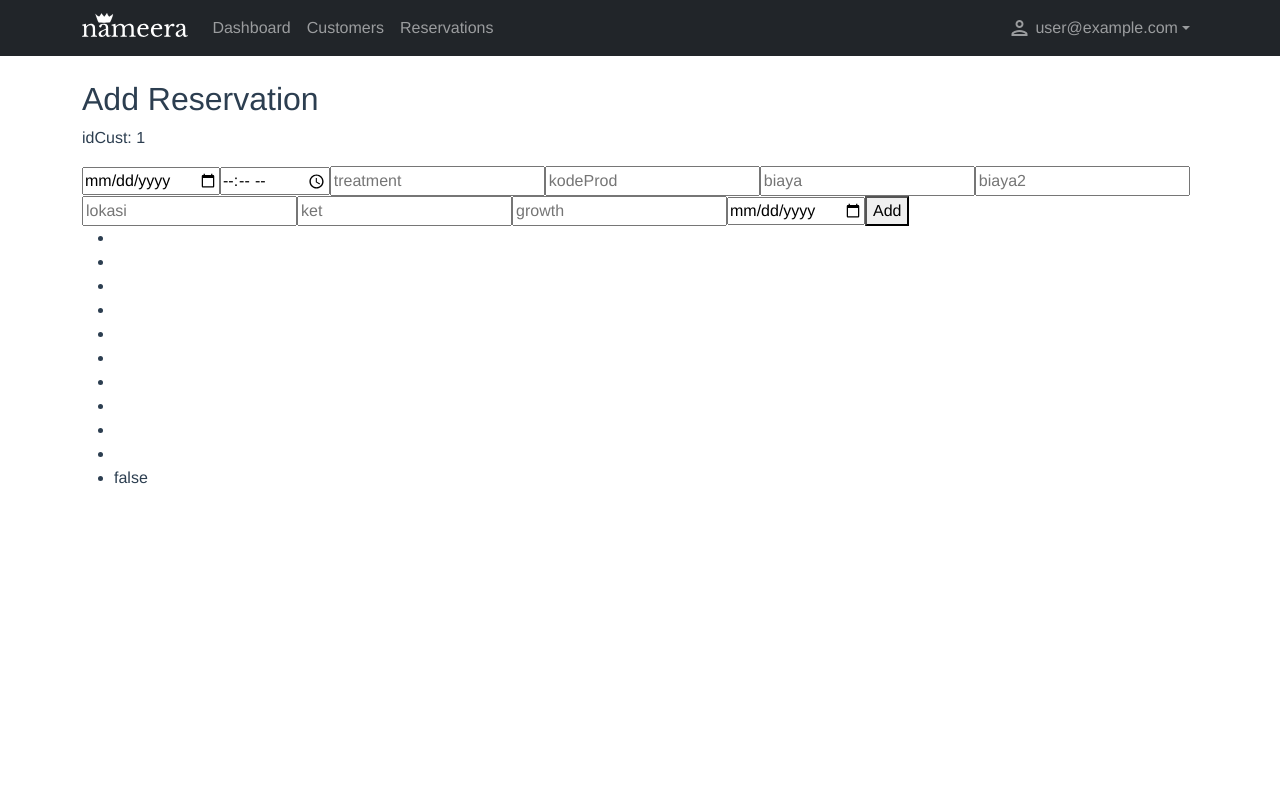
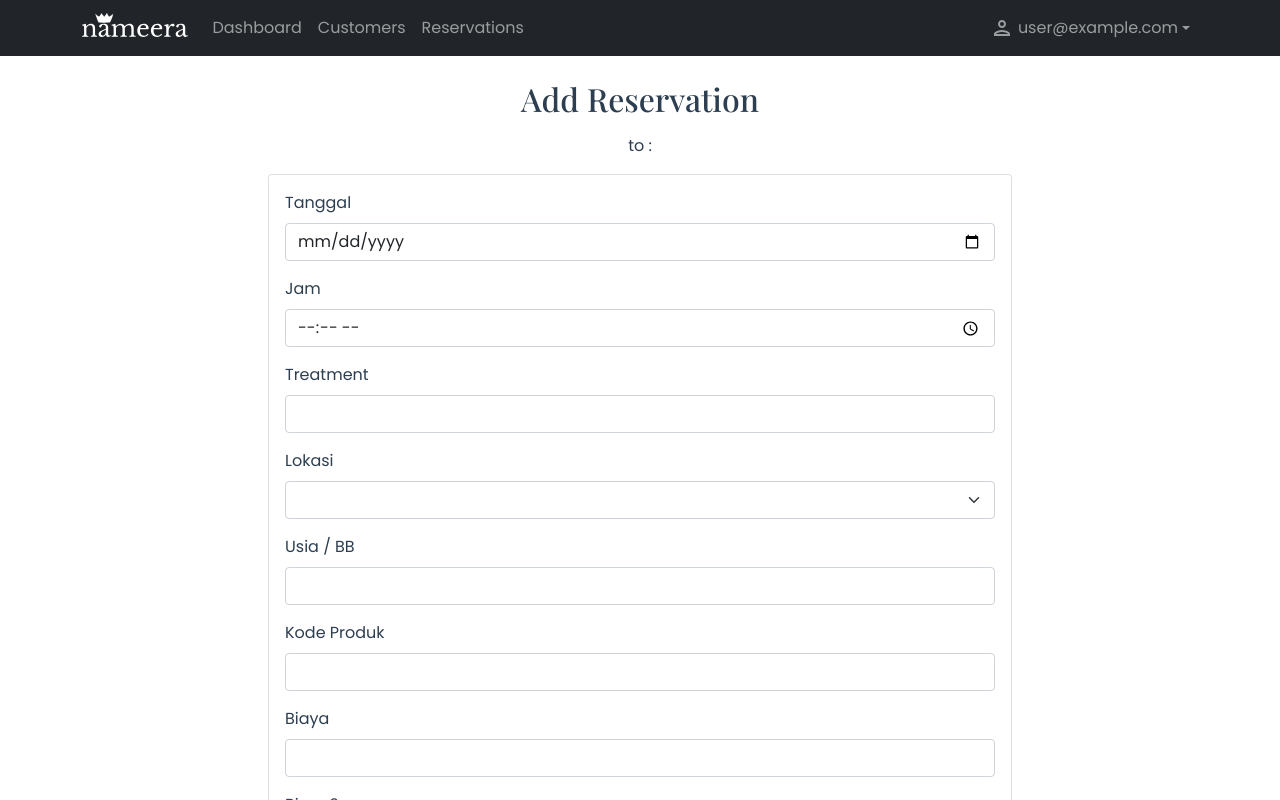
Before and after one commit to faiqnoov/nameera, a Vue app: page /admin/cust/1/add-res in a window 1280 px wide. Shown: the top 800 px of the page. Built offline with nearby package versions, Linux system fonts and the light colour scheme; no server answers; the database is empty; sample sign-in values are in the browser's storage.

Commit message:
Styling form, page title

```diff
--- a/src/assets/css/global.css
+++ b/src/assets/css/global.css
@@ -1,9 +1,21 @@
+@import url('https://fonts.googleapis.com/css2?family=Poppins:wght@300;400;500;600;700&display=swap');
+@import url('https://fonts.googleapis.com/css2?family=Playfair+Display:wght@400;500&display=swap');
+
+#app {
+  /* font-family: 'Playfair Display', serif; */
+  font-family: 'Poppins', sans-serif;
+}
+
 table a {
   text-decoration: none;
   color: inherit;
 }
 
-td, th {
+table th {
+  font-weight: 600;
+}
+
+table td, th {
   white-space: nowrap;
   overflow: hidden;
   vertical-align: middle;
--- a/src/components/Nav.vue
+++ b/src/components/Nav.vue
@@ -33,7 +33,7 @@
       </div>
     </nav>
   </div>
-  <div class="container pt-4">
+  <div class="container pt-4 pb-5">
     <router-view/>
   </div>
 </template>
@@ -71,6 +71,5 @@ export default {
 <style scoped>
 .router-link-active {
   font-weight: bold;
-  /* border-bottom: 2px solid gray; */
 }
 </style>
--- /dev/null
+++ b/src/components/small/PageTitle.vue
@@ -0,0 +1,11 @@
+<template>
+  <div class="d-flex justify-content-center mb-2">
+    <h2><slot></slot></h2>
+  </div>
+</template>
+
+<style scoped>
+h2 {
+  font-family: 'Playfair Display', serif;
+}
+</style>
--- a/src/router/index.js
+++ b/src/router/index.js
@@ -75,7 +75,6 @@ const routes = [
     path: '/admin/cust/:id/add-res',
     name: 'AddRes',
     component: AddRes,
-    props: true,
     beforeEnter: requireAuth
   },
   {
--- a/src/views/AddCust.vue
+++ b/src/views/AddCust.vue
@@ -1,30 +1,47 @@
 <template>
-  <form @submit.prevent="handleSubmit">
-    <!-- <input type="text" id="jenis" placeholder="jenis" v-model="data.jenis"> -->
-    <input type="text" id="nama" placeholder="nama" v-model="data.nama">
-    <input type="text" id="namaOrtu" placeholder="namaOrtu" v-model="data.namaOrtu">
-    <input type="text" id="alamat" placeholder="alamat" v-model="data.alamat">
-    <input type="text" id="medsos" placeholder="medsos" v-model="data.medsos">
-    <input type="date" id="tglLahir" placeholder="tglLahir" v-model="data.tglLahir">
-    <input type="text" id="noTelp" placeholder="noTelp" v-model="data.noTelp">
+  <page-title>Tambah Customer</page-title>
 
-    <button>Add</button>
-  </form>
-
-  <div>
-    <ul>
-      <li>{{data.nama}}</li>
-      <li>{{data.namaOrtu}}</li>
-      <li>{{data.alamat}}</li>
-      <li>{{data.medsos}}</li>
-      <li>{{data.tglLahir}}</li>
-      <li>{{data.noTelp}}</li>
-    </ul>
+  <div class="d-flex justify-content-center">
+    <div class="card col-md-8">
+      <div class="card-body">
+        <form @submit.prevent="handleSubmit">
+          <div class="mb-3">
+            <label for="nama" class="form-label">Nama</label>
+            <input type="text" class="form-control" id="nama" v-model="data.nama" required>
+          </div>
+          <div class="mb-3">
+            <label for="nOrtu" class="form-label">Nama Ortu*</label>
+            <input type="text" class="form-control" id="nOrtu" aria-describedby="nOrtuHelp" v-model="data.namaOrtu">
+            <div id="nOrtuHelp" class="form-text">*Kosongkan jika customer termasuk kategori dewasa.</div>
+          </div>
+          <div class="mb-3">
+            <label for="alamat" class="form-label">Alamat</label>
+            <input type="text" class="form-control" id="alamat" v-model="data.alamat">
+          </div>
+          <div class="mb-3">
+            <label for="medsos" class="form-label">Medsos</label>
+            <input type="text" class="form-control" id="medsos" v-model="data.medsos">
+          </div>
+          <div class="mb-3">
+            <label for="tgl" class="form-label">Tgl. Lahir</label>
+            <input type="date" class="form-control" id="tgl" v-model="data.tglLahir">
+          </div>
+          <div class="mb-3">
+            <label for="no" class="form-label">No. Telepon</label>
+            <input type="text" class="form-control" id="no" v-model="data.noTelp">
+          </div>
+          <div class="d-flex justify-content-end">
+            <button type="submit" class="btn btn-primary">Add</button>
+          </div>
+        </form>
+      </div>
+    </div>
   </div>
 </template>
 
 <script>
 import { ref } from 'vue'
+import PageTitle from '../components/small/PageTitle.vue'
 
 // firebase
 import { db } from '../firebase/config'
@@ -32,6 +49,9 @@ import { collection, addDoc } from 'firebase/firestore'
 import { useRouter } from 'vue-router'
 
 export default {
+  components: {
+    PageTitle
+  },
   setup() {
     const router = useRouter()
     const data = ref({
--- a/src/views/AddRes.vue
+++ b/src/views/AddRes.vue
@@ -1,37 +1,70 @@
 <template>
-  <h2>Add Reservation</h2>
+  <page-title>Add Reservation</page-title>
 
-  <p>idCust: {{ id }}</p>
-
-  <form @submit.prevent="handleSubmit">
-    <input type="date" id="tgl" placeholder="tgl" v-model="data.tgl">
-    <input type="time" id="jam" placeholder="jam" v-model="data.jam">
-    <input type="text" id="treatment" placeholder="treatment" v-model="data.treatment">
-    <input type="text" id="kodeProd" placeholder="kodeProd" v-model="data.kodeProd">
-    <input type="number" id="biaya" placeholder="biaya" v-model="data.biaya">
-    <input type="number" id="biaya2" placeholder="biaya2" v-model="data.biaya2">
-    <input type="text" id="lokasi" placeholder="lokasi" v-model="data.lokasi">
-    <input type="text" id="ket" placeholder="ket" v-model="data.ket">
-    <input type="text" id="growth" placeholder="growth" v-model="data.growth">
-    <input type="date" id="nextTreat" placeholder="nextTreat" v-model="data.nextTreat">
-
-    <button>Add</button>
-  </form>
-
-  <div>
-    <ul>
-      <li>{{data.tgl}}</li>
-      <li>{{data.jam}}</li>
-      <li>{{data.treatment}}</li>
-      <li>{{data.kodeProd}}</li>
-      <li>{{data.biaya}}</li>
-      <li>{{data.biaya2}}</li>
-      <li>{{data.lokasi}}</li>
-      <li>{{data.ket}}</li>
-      <li>{{data.growth}}</li>
-      <li>{{data.nextTreat}}</li>
-      <li>{{data.status}}</li>
-    </ul>
+  <div class="d-flex justify-content-center">
+    <p>to : <span v-if="cust">{{ cust.nama }}</span></p>
+  </div>
+  <div class="d-flex justify-content-center">
+    <div class="card col-md-8">
+      <div class="card-body">
+        <form @submit.prevent="handleSubmit">
+          <div class="mb-3">
+            <label for="tgl" class="form-label">Tanggal</label>
+            <input type="date" class="form-control" id="tgl" v-model="data.tgl" required>
+          </div>
+          <div class="mb-3">
+            <label for="jam" class="form-label">Jam</label>
+            <input type="time" class="form-control" id="jam" v-model="data.jam" required>
+          </div>
+          <div class="mb-3">
+            <label for="treatment" class="form-label">Treatment</label>
+            <input type="text" class="form-control" id="treatment" v-model="data.treatment" required>
+          </div>
+          <div class="mb-3">
+            <label for="lokasi" class="form-label">Lokasi</label>
+            <select class="form-select" id="lokasi" v-model="data.lokasi" required>
+              <option value="outlet">Outlet</option>
+              <option value="homecare">Homecare</option>
+            </select>
+          </div>
+          <div class="mb-3">
+            <label for="growth" class="form-label">Usia / BB</label>
+            <input type="text" class="form-control" id="growth" v-model="data.growth">
+          </div>
+          <div class="mb-3">
+            <label for="kp" class="form-label">Kode Produk</label>
+            <input type="text" class="form-control" id="kp" v-model="data.kodeProd">
+          </div>
+          <div class="mb-3">
+            <label for="biaya" class="form-label">Biaya</label>
+            <input type="number" class="form-control" id="biaya" v-model="data.biaya">
+          </div>
+          <div class="mb-3">
+            <label for="biaya2" class="form-label">Biaya2</label>
+            <input type="number" class="form-control" id="biaya2" v-model="data.biaya2">
+          </div>
+          <div class="mb-3">
+            <label for="pay" class="form-label">Pembayaran</label>
+            <select class="form-select" id="pay" v-model="data.payment">
+              <option value="transfer">Transfer</option>
+              <option value="cash">Cash</option>
+              <option value="lainnya">Lainnya</option>
+            </select>
+          </div>
+          <div class="mb-3">
+            <label for="ket" class="form-label">Ket</label>
+            <input type="text" class="form-control" id="ket" v-model="data.ket">
+          </div>
+          <div class="mb-3">
+            <label for="nextTreat" class="form-label">Next Treat.</label>
+            <input type="date" class="form-control" id="nextTreat" v-model="data.nextTreat">
+          </div>
+          <div class="d-flex justify-content-end">
+            <button type="submit" class="btn btn-primary">Add</button>
+          </div>
+        </form>
+      </div>
+    </div>
   </div>
 </template>
 
@@ -39,18 +72,20 @@
 import { ref } from 'vue'
 import { useRoute, useRouter } from 'vue-router'
 import getDoc from '../composables/getDoc'
+import PageTitle from '../components/small/PageTitle.vue'
 
 // firebase
 import { db } from '../firebase/config'
 import { collection, addDoc } from 'firebase/firestore'
 
 export default {
-  props: ['id'],
+  components: {
+    PageTitle
+  },
   setup() {
     const route = useRoute()
     const router = useRouter()
     const { document: cust } = getDoc('customers', route.params.id)
-    // console.log(cust)
 
     const data = ref({
       tgl: null,
@@ -59,6 +94,7 @@ export default {
       kodeProd: null,
       biaya: null,
       biaya2: null,
+      payment: null,
       // biayaTot: data.value.biaya + data.value.biaya2,
       lokasi: null,
       ket: null,
@@ -90,7 +126,7 @@ export default {
       router.push({ name: 'CustDetails', props: { id: route.params.id }})
     }
 
-    return { data, handleSubmit }
+    return { data, handleSubmit, cust }
   }
 }
 </script>
--- a/src/views/EditCust.vue
+++ b/src/views/EditCust.vue
@@ -1,27 +1,42 @@
 <template>
-  <h2>Edit data customer</h2>
+  <page-title>Edit Customer</page-title>
 
   <div v-if="cust">
-    <form @submit.prevent="handleUpdate()">
-      <p><input type="text" id="nama"  placeholder="nama" v-model="cust.nama"></p>
-      <p><input type="text" id="namaOrtu" placeholder="namaOrtu" v-model="cust.namaOrtu"></p>
-      <p><input type="text" id="alamat" placeholder="alamat" v-model="cust.alamat"></p>
-      <p><input type="text" id="medsos" placeholder="medsos" v-model="cust.medsos"></p>
-      <p><input type="date" id="tglLahir" placeholder="tglLahir" v-model="cust.tglLahir"></p>
-      <p><input type="text" id="noTelp" placeholder="noTelp" v-model="cust.noTelp"></p>
-
-      <button>Save Changes</button>
-    </form>
-
-    <div>
-      <ul>
-        <li>{{cust.nama}}</li>
-        <li>{{cust.namaOrtu}}</li>
-        <li>{{cust.alamat}}</li>
-        <li>{{cust.medsos}}</li>
-        <li>{{cust.tglLahir}}</li>
-        <li>{{cust.noTelp}}</li>
-      </ul>
+    <div class="d-flex justify-content-center">
+      <div class="card col-md-8">
+        <div class="card-body">
+          <form @submit.prevent="handleUpdate()">
+            <div class="mb-3">
+              <label for="nama" class="form-label">Nama</label>
+              <input type="text" class="form-control" id="nama" v-model="cust.nama" required>
+            </div>
+            <div class="mb-3">
+              <label for="nOrtu" class="form-label">Nama Ortu*</label>
+              <input type="text" class="form-control" id="nOrtu" aria-describedby="nOrtuHelp" v-model="cust.namaOrtu">
+              <div id="nOrtuHelp" class="form-text">*Kosongkan jika customer termasuk kategori dewasa.</div>
+            </div>
+            <div class="mb-3">
+              <label for="alamat" class="form-label">Alamat</label>
+              <input type="text" class="form-control" id="alamat" v-model="cust.alamat">
+            </div>
+            <div class="mb-3">
+              <label for="medsos" class="form-label">Medsos</label>
+              <input type="text" class="form-control" id="medsos" v-model="cust.medsos">
+            </div>
+            <div class="mb-3">
+              <label for="tgl" class="form-label">Tgl. Lahir</label>
+              <input type="date" class="form-control" id="tgl" v-model="cust.tglLahir">
+            </div>
+            <div class="mb-3">
+              <label for="no" class="form-label">No. Telepon</label>
+              <input type="text" class="form-control" id="no" v-model="cust.noTelp">
+            </div>
+            <div class="d-flex justify-content-end">
+              <button type="submit" class="btn btn-primary">Save Changes</button>
+            </div>
+          </form>
+        </div>
+      </div>
     </div>
   </div>
 </template>
@@ -31,11 +46,15 @@ import { useRoute, useRouter } from 'vue-router'
 import getDoc from '../composables/getDoc'
 import getCollection from '../composables/getCollection'
 import { db } from '../firebase/config'
+import PageTitle from '../components/small/PageTitle.vue'
 
 // firebase
 import { doc, updateDoc } from '@firebase/firestore'
 
 export default {
+  components: {
+    PageTitle
+  },
   setup() {
     const route = useRoute()
     const router = useRouter()
--- a/src/views/EditRes.vue
+++ b/src/views/EditRes.vue
@@ -1,36 +1,70 @@
 <template>
-  <h2>Edit data reservasi {{route.params.id}}</h2>
-
+  <page-title>Edit Reservation</page-title>
   <div v-if="res">
-    <form @submit.prevent="handleUpdate()">
-      <p><input type="date" id="tgl" placeholder="tgl" v-model="res.tgl"></p>
-      <p><input type="time" id="jam" placeholder="jam" v-model="res.jam"></p>
-      <p><input type="text" id="treatment" placeholder="treatment" v-model="res.treatment"></p>
-      <p><input type="text" id="kodeProd" placeholder="kodeProd" v-model="res.kodeProd"></p>
-      <p><input type="number" id="biaya" placeholder="biaya" v-model="res.biaya"></p>
-      <p><input type="number" id="biaya2" placeholder="biaya2" v-model="res.biaya2"></p>
-      <p><input type="text" id="lokasi" placeholder="lokasi" v-model="res.lokasi"></p>
-      <p><input type="text" id="ket" placeholder="ket" v-model="res.ket"></p>
-      <p><input type="text" id="growth" placeholder="growth" v-model="res.growth"></p>
-      <p><input type="date" id="nextTreat" placeholder="nextTreat" v-model="res.nextTreat"></p>
-
-      <button>Save Changes</button>
-    </form>
-
-    <div>
-      <ul>
-        <li>{{res.tgl}}</li>
-        <li>{{res.jam}}</li>
-        <li>{{res.treatment}}</li>
-        <li>{{res.kodeProd}}</li>
-        <li>{{res.biaya}}</li>
-        <li>{{res.biaya2}}</li>
-        <li>{{res.lokasi}}</li>
-        <li>{{res.ket}}</li>
-        <li>{{res.growth}}</li>
-        <li>{{res.nextTreat}}</li>
-        <li>{{res.status}}</li>
-      </ul>
+    <div class="d-flex justify-content-center">
+      <p>customer : {{ res.namaCust }}</p>
+    </div>
+    <div class="d-flex justify-content-center">
+      <div class="card col-md-8">
+        <div class="card-body">
+          <form @submit.prevent="handleUpdate()">
+            <div class="mb-3">
+              <label for="tgl" class="form-label">Tanggal</label>
+              <input type="date" class="form-control" id="tgl" v-model="res.tgl" required>
+            </div>
+            <div class="mb-3">
+              <label for="jam" class="form-label">Jam</label>
+              <input type="time" class="form-control" id="jam" v-model="res.jam" required>
+            </div>
+            <div class="mb-3">
+              <label for="treatment" class="form-label">Treatment</label>
+              <input type="text" class="form-control" id="treatment" v-model="res.treatment" required>
+            </div>
+            <div class="mb-3">
+              <label for="lokasi" class="form-label">Lokasi</label>
+              <select class="form-select" id="lokasi" v-model="res.lokasi" required>
+                <option value="outlet">Outlet</option>
+                <option value="homecare">Homecare</option>
+              </select>
+            </div>
+            <div class="mb-3">
+              <label for="growth" class="form-label">Usia / BB</label>
+              <input type="text" class="form-control" id="growth" v-model="res.growth">
+            </div>
+            <div class="mb-3">
+              <label for="kp" class="form-label">Kode Produk</label>
+              <input type="text" class="form-control" id="kp" v-model="res.kodeProd">
+            </div>
+            <div class="mb-3">
+              <label for="biaya" class="form-label">Biaya</label>
+              <input type="number" class="form-control" id="biaya" v-model="res.biaya">
+            </div>
+            <div class="mb-3">
+              <label for="biaya2" class="form-label">Biaya2</label>
+              <input type="number" class="form-control" id="biaya2" v-model="res.biaya2">
+            </div>
+            <div class="mb-3">
+              <label for="pay" class="form-label">Pembayaran</label>
+              <select class="form-select" id="pay" v-model="res.payment">
+                <option value="transfer">Transfer</option>
+                <option value="cash">Cash</option>
+                <option value="lainnya">Lainnya</option>
+              </select>
+            </div>
+            <div class="mb-3">
+              <label for="ket" class="form-label">Ket</label>
+              <input type="text" class="form-control" id="ket" v-model="res.ket">
+            </div>
+            <div class="mb-3">
+              <label for="nextTreat" class="form-label">Next Treat.</label>
+              <input type="date" class="form-control" id="nextTreat" v-model="res.nextTreat">
+            </div>
+            <div class="d-flex justify-content-end">
+              <button type="submit" class="btn btn-primary">Save Changes</button>
+            </div>
+          </form>
+        </div>
+      </div>
     </div>
   </div>
 </template>
@@ -39,11 +73,15 @@
 import { useRoute, useRouter } from 'vue-router'
 import getDoc from '../composables/getDoc'
 import { db } from '../firebase/config'
+import PageTitle from '../components/small/PageTitle.vue'
 
 // firebase
 import { doc, updateDoc } from '@firebase/firestore'
 
 export default {
+  components: {
+    PageTitle
+  },
   setup() {
     const route = useRoute()
     const router = useRouter()
@@ -60,6 +98,7 @@ export default {
         kodeProd: res.value.kodeProd,
         biaya: res.value.biaya,
         biaya2: res.value.biaya2,
+        payment: res.value.payment,
         lokasi: res.value.lokasi,
         ket: res.value.ket,
         growth: res.value.growth,
```
Also changed, not shown: src/views/CustDetails.vue (+15 -8 lines), src/views/Customers.vue (+8 -2 lines), src/views/Dashboard.vue (+6 -2 lines), src/views/Reservations.vue (+7 -1 lines).
